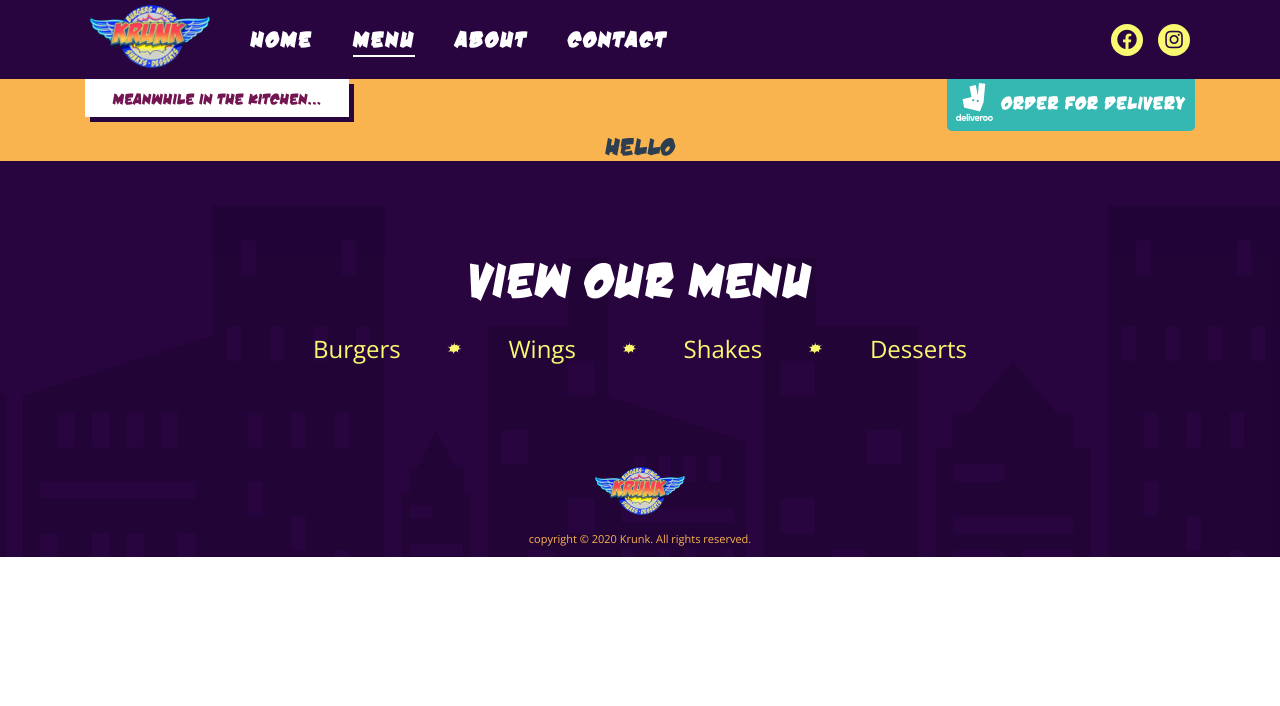
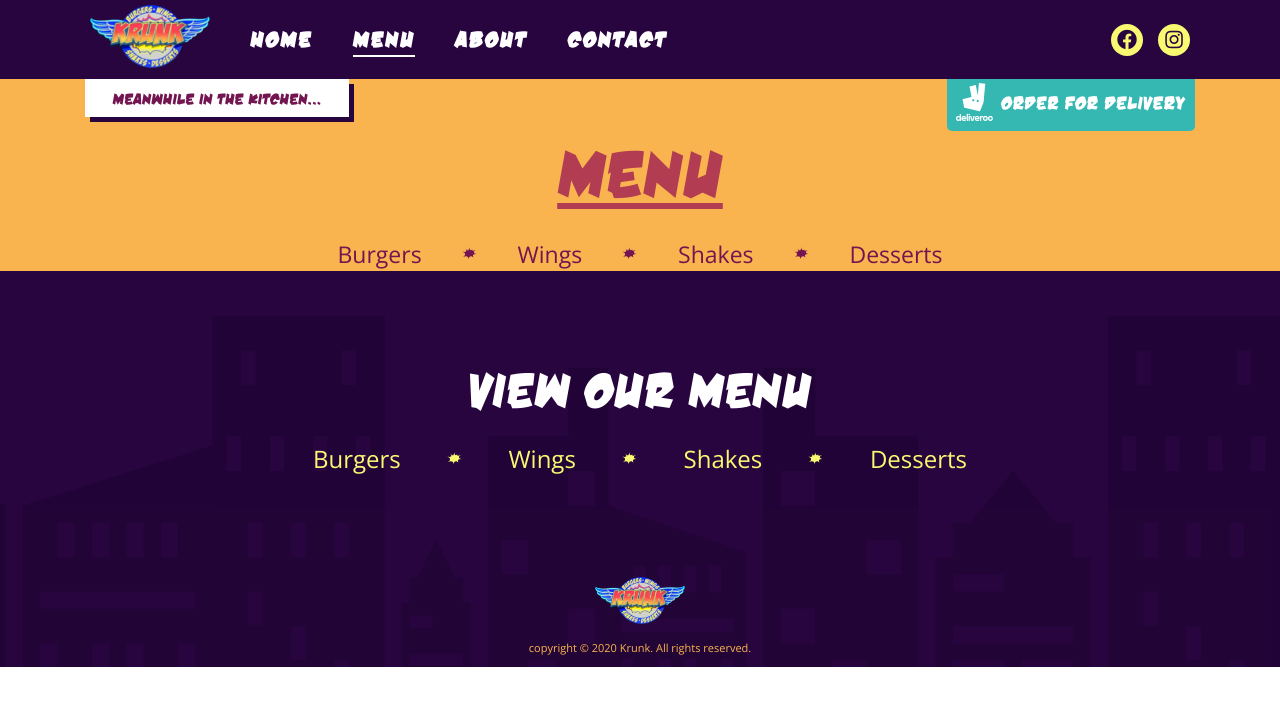
Before and after one commit to iamcstlouis/krunk-react-rebuild-2020, a React (Create React App) app: page /menu in a window 1280 px wide. Shown: the top 706 px of the page. Built offline with nearby package versions, Linux system fonts and the light colour scheme.

Commit message:
Adds SubMenu component to Menu route

```diff
--- a/src/assets/scss/base.scss
+++ b/src/assets/scss/base.scss
@@ -47,11 +47,6 @@ ul {
 main {
     position: relative;
     background-color: #f9b450;
-    // padding-bottom: 12rem;
-
-    // @media screen and (min-width: 1280px) {
-    //     padding-bottom: 20rem;
-    // }
 
     .top-section-wrapper {
 
--- a/src/pages/Menu/MainContent/SubMenu/index.js
+++ b/src/pages/Menu/MainContent/SubMenu/index.js
@@ -1,9 +1,47 @@
 import React from 'react'
+import { NavLink } from 'react-router-dom'
+
+import subMenuBangImage from '../../../../images/menu/icn_sub_menu_bang.svg'
+
+import './styles.scss'
 
 const SubMenu = () => {
     return (
-        <div>
-            <h1>Hello</h1>
+        <div className='sub-menu'>
+            <h1>Menu</h1>
+            <div className='links'>
+                <NavLink to='/krunk-burgers' exact data-aos='fade-down' data-aos-delay='100'>Burgers</NavLink>
+                <span>
+                    <img
+                        src={subMenuBangImage}
+                        alt='Sub Menu Separator'
+                        className='separator'
+                        data-aos='fade-down'
+                        data-aos-delay='200'
+                    />
+                </span>
+                <NavLink to='/krunk-wings' exact data-aos='fade-down' data-aos-delay='300'>Wings</NavLink>
+                <span>
+                    <img
+                        src={subMenuBangImage}
+                        alt='Sub Menu Separator'
+                        className='separator'
+                        data-aos='fade-down'
+                        data-aos-delay='400'
+                    />
+                </span>
+                <NavLink to='/krunk-shakes' exact data-aos='fade-down' data-aos-delay='500'>Shakes</NavLink>
+                <span>
+                    <img
+                        src={subMenuBangImage}
+                        alt='Sub Menu Separator'
+                        className='separator'
+                        data-aos='fade-down'
+                        data-aos-delay='600'
+                    />
+                </span>
+                <NavLink to='/krunk-desserts' exact data-aos='fade-down' data-aos-delay='700'>Desserts</NavLink>
+            </div>
         </div>
     )
 }
--- a/src/pages/Menu/MainContent/SubMenu/styles.scss
+++ b/src/pages/Menu/MainContent/SubMenu/styles.scss
@@ -0,0 +1,60 @@
+.sub-menu {
+
+    // @media screen and (min-width: 1024px) {
+    //     margin-top: 3.5rem;
+    // }
+
+    h1 {
+        font-size: 5rem;
+        color: #b23c52;
+        text-decoration: underline;
+        margin-bottom: 0;
+        margin-top: 3rem;
+
+        @media screen and (min-width: 768px) {
+            margin-top: 1rem;
+        }
+
+        @media screen and (min-width: 1024px) {
+            font-size: 6.7rem;
+            margin-top: 0;
+        }
+    }
+
+    .links {
+        display: flex;
+        align-items: center;
+        justify-content: space-around;
+        width: 95%;
+        margin: 2.5rem auto 0 auto;
+
+        @media screen and (min-width: 768px) {
+            width: 65%;
+        }
+
+        @media screen and (min-width: 1280px) {
+            width: 50%;
+        }
+
+        a {
+            color: #731550 !important;
+            font-size: 16px;
+
+            @media screen and (min-width: 768px) {
+                font-size: 2rem;
+            }
+
+            @media screen and (min-width: 1024px) {
+                font-size: 2.3rem;
+            }
+
+            &.router-link-active {
+                font-weight: 900;
+            }
+        }
+
+        span {
+            margin: 0 0.5rem;
+        }
+    }
+}
```
